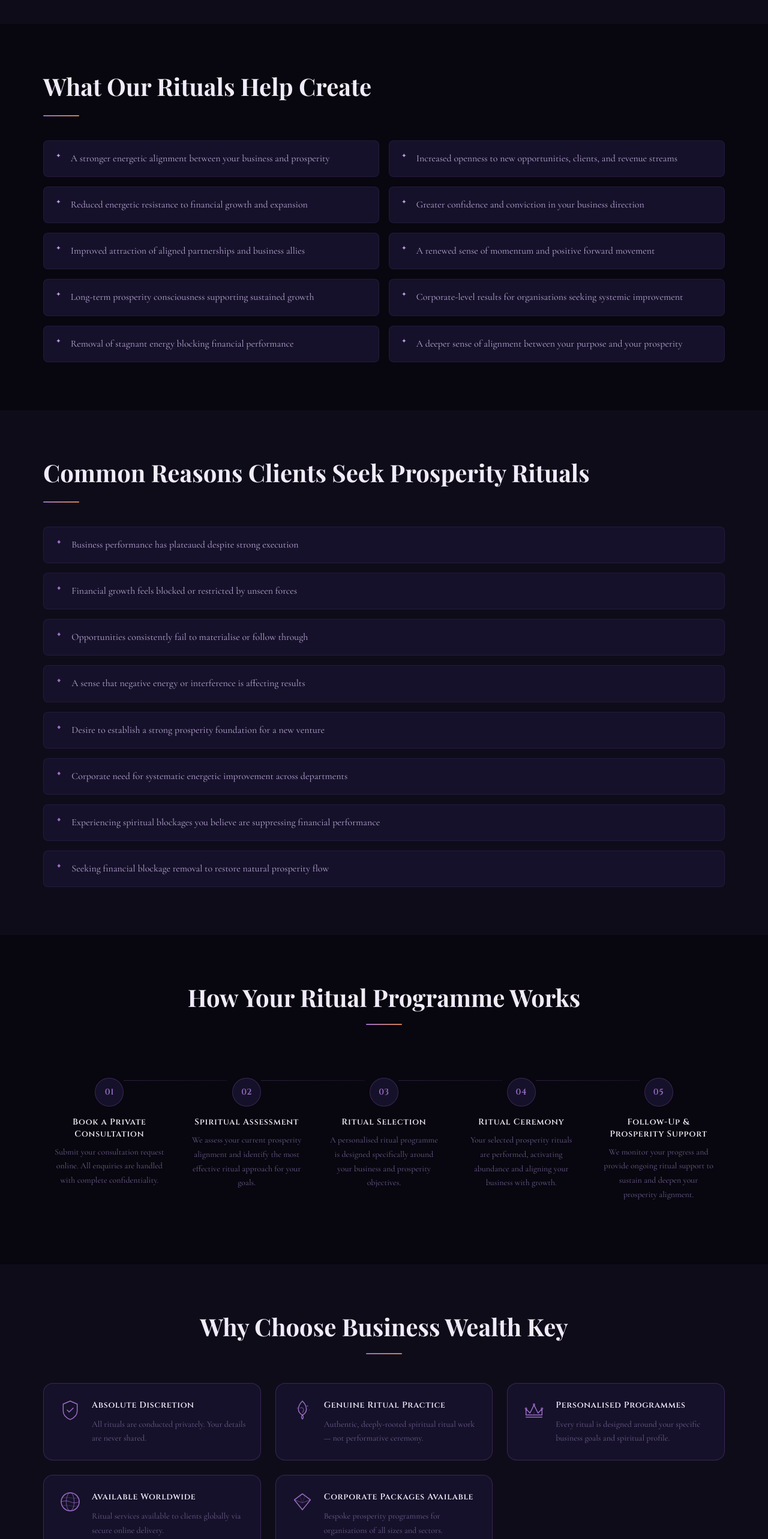
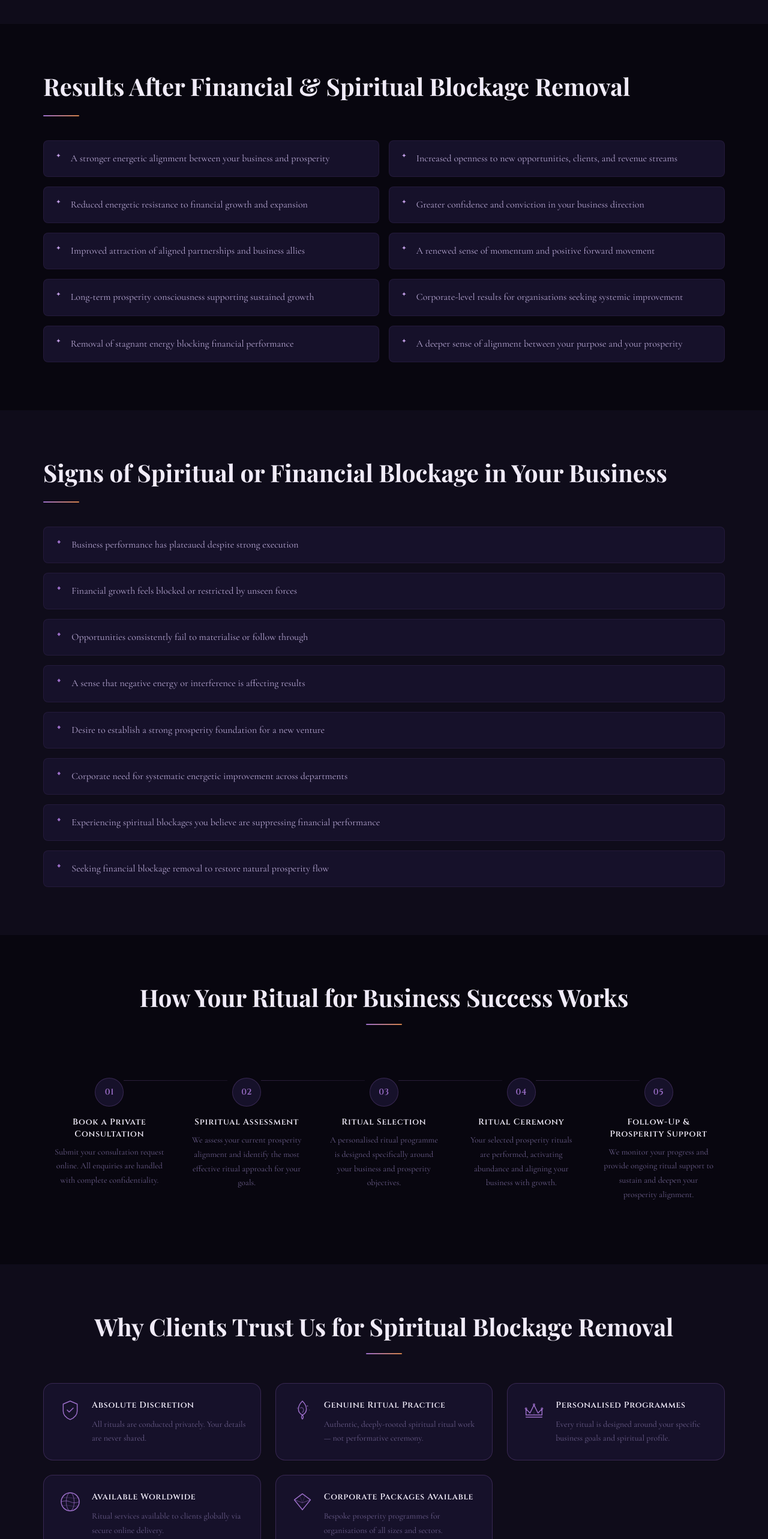
Before and after one commit to nehcracker/Business-Wealth-Key, a React (Vite) app: page /services/prosperity-rituals in a window 1280 px wide. Shown: the part 2740-5306 px from the top of the page at 60% size. Built offline with nearby package versions, Linux system fonts and the light colour scheme; no server answers; a web font is replaced by a local one.

Commit message:
seo: update component heading props with SKAG keyword alignment

```diff
--- a/src/pages/ProsperityRituals/ProsperityRituals.jsx
+++ b/src/pages/ProsperityRituals/ProsperityRituals.jsx
@@ -142,19 +142,19 @@
       </SectionWrapper>
 
       <SectionWrapper background="default">
-        <ProblemList heading="What Our Rituals Help Create" items={BENEFITS} icon="star" columns={2} />
+        <ProblemList heading="Results After Financial & Spiritual Blockage Removal" items={BENEFITS} icon="star" columns={2} />
       </SectionWrapper>
 
       <SectionWrapper background="alt">
-        <ProblemList heading="Common Reasons Clients Seek Prosperity Rituals" items={WHY_SEEK} icon="diamond" columns={1} />
+        <ProblemList heading="Signs of Spiritual or Financial Blockage in Your Business" items={WHY_SEEK} icon="diamond" columns={1} />
       </SectionWrapper>
 
       <SectionWrapper background="default">
-        <ProcessSteps heading="How Your Ritual Programme Works" steps={processStepsData['prosperity-rituals']} layout="horizontal" />
+        <ProcessSteps heading="How Your Ritual for Business Success Works" steps={processStepsData['prosperity-rituals']} layout="horizontal" />
       </SectionWrapper>
 
       <SectionWrapper background="alt">
-        <TrustBadges heading="Why Choose Business Wealth Key" items={TRUST} columns={3} />
+        <TrustBadges heading="Why Clients Trust Us for Spiritual Blockage Removal" items={TRUST} columns={3} />
       </SectionWrapper>
 
       <SectionWrapper background="default">
@@ -162,7 +162,7 @@
       </SectionWrapper>
 
       <CTABanner
-        heading="Position Yourself For Greater Prosperity"
+        heading="Begin Your Ritual for Business Success Today"
         subtext="Begin your prosperity ritual programme and take decisive action toward the abundance your business deserves."
         ctaPrimary={{ label: 'Book a Consultation', href: '/contact' }}
         variant="dark"
```
